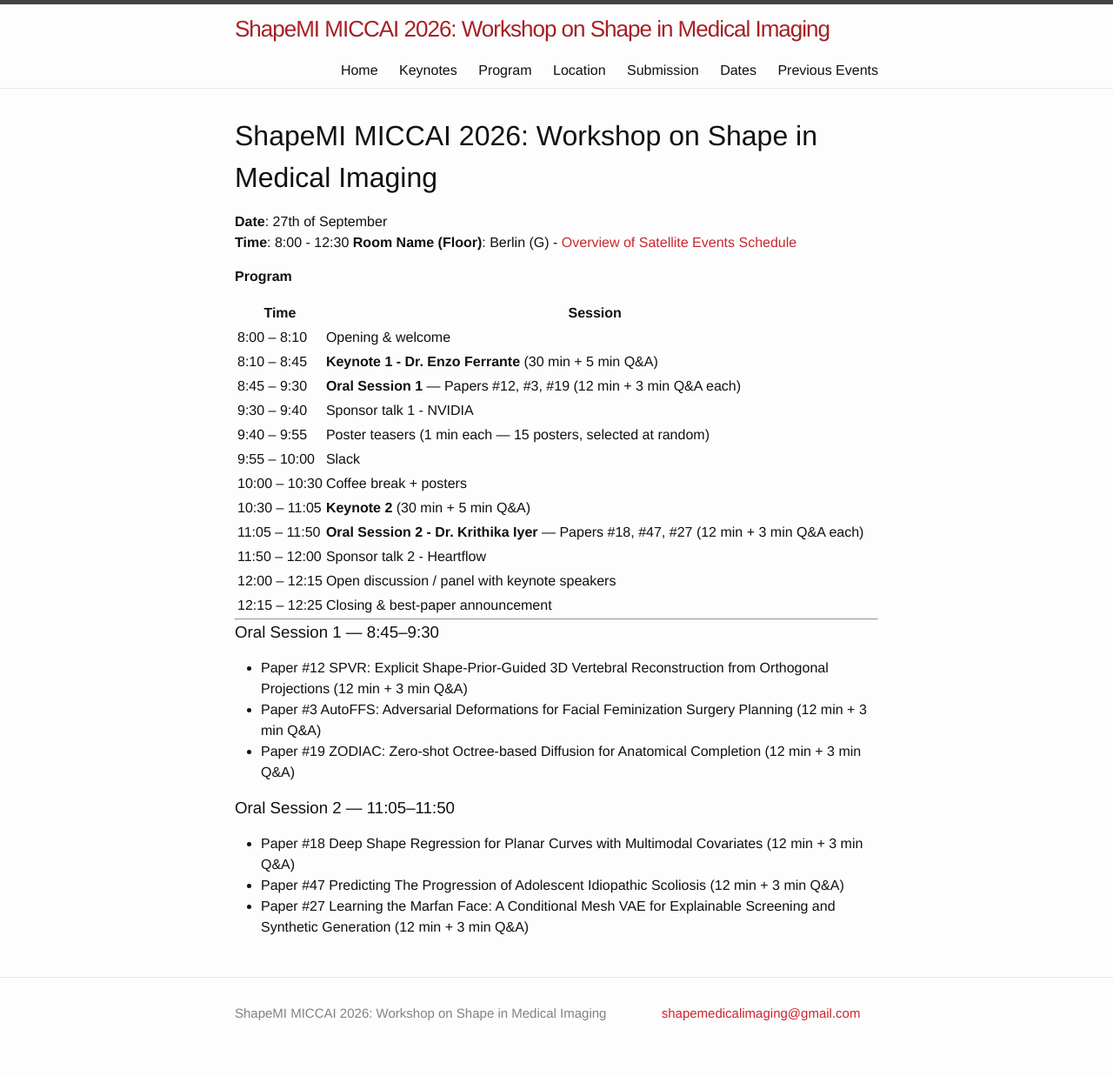
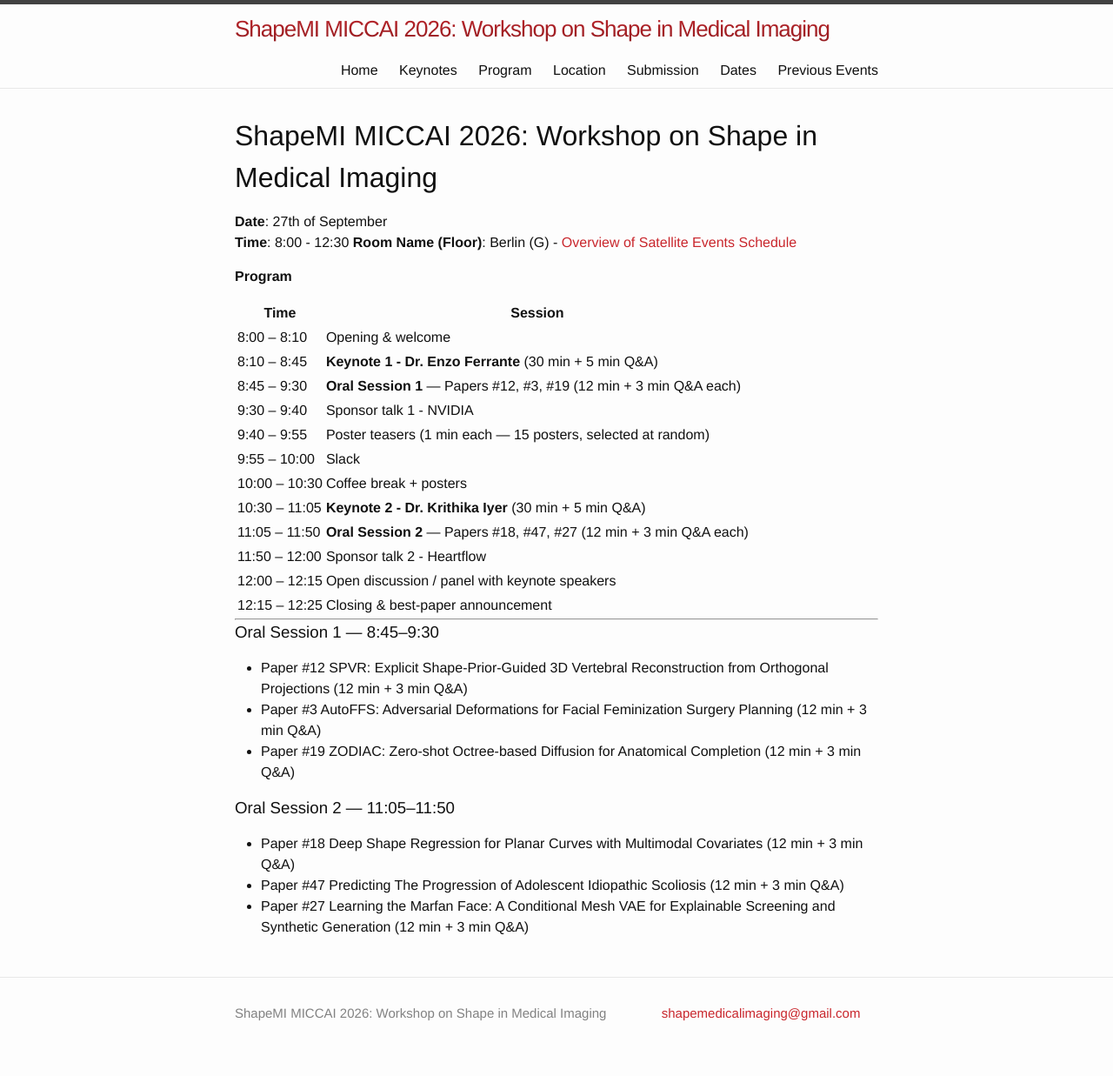
Before and after one commit to shapemi/shapemi.github.io, a Jekyll site: the page built from program/index.md, in a window 1280 px wide. Shown: the whole page at 87% size. Built offline with Jekyll 4.4.1, drawn with Linux system fonts in a browser that asks for light colours.

```diff
--- a/program/index.md
+++ b/program/index.md
@@ -21,8 +21,8 @@ order: 2
 | 9:40 – 9:55 | Poster teasers (1 min each — 15 posters, selected at random) |
 | 9:55 – 10:00 | Slack |
 | 10:00 – 10:30 | Coffee break + posters |
-| 10:30 – 11:05 | **Keynote 2** (30 min + 5 min Q&A) |
-| 11:05 – 11:50 | **Oral Session 2 - Dr. Krithika Iyer** — Papers #18, #47, #27 (12 min + 3 min Q&A each) |
+| 10:30 – 11:05 | **Keynote 2 - Dr. Krithika Iyer** (30 min + 5 min Q&A) |
+| 11:05 – 11:50 | **Oral Session 2** — Papers #18, #47, #27 (12 min + 3 min Q&A each) |
 | 11:50 – 12:00 | Sponsor talk 2 - Heartflow|
 | 12:00 – 12:15 | Open discussion / panel with keynote speakers |
 | 12:15 – 12:25 | Closing & best-paper announcement |
```
